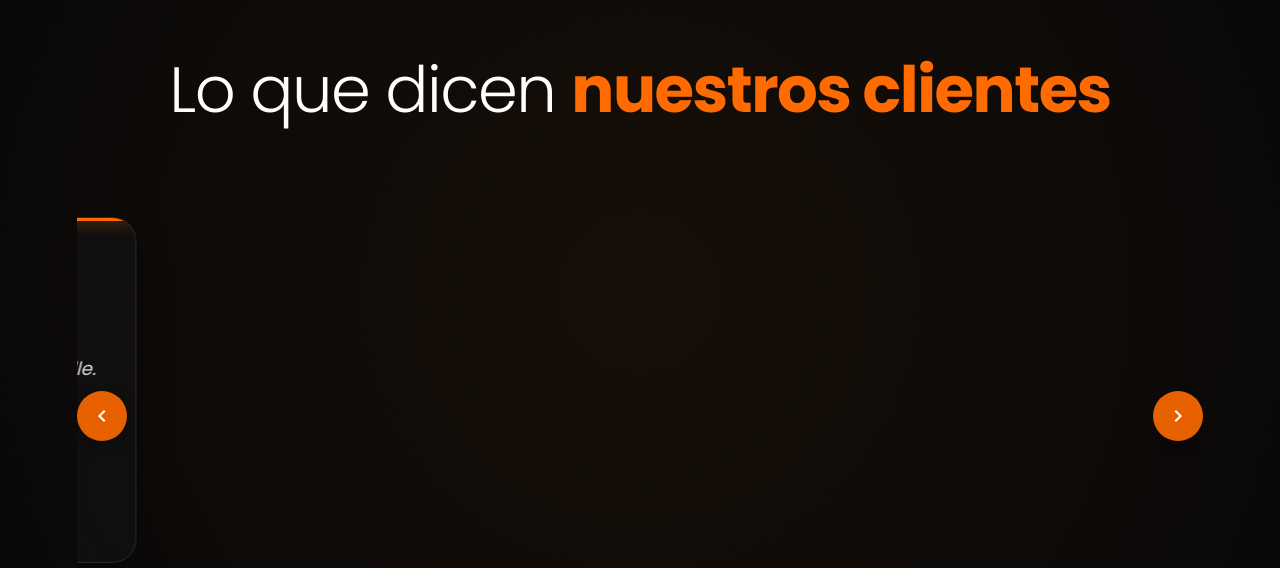
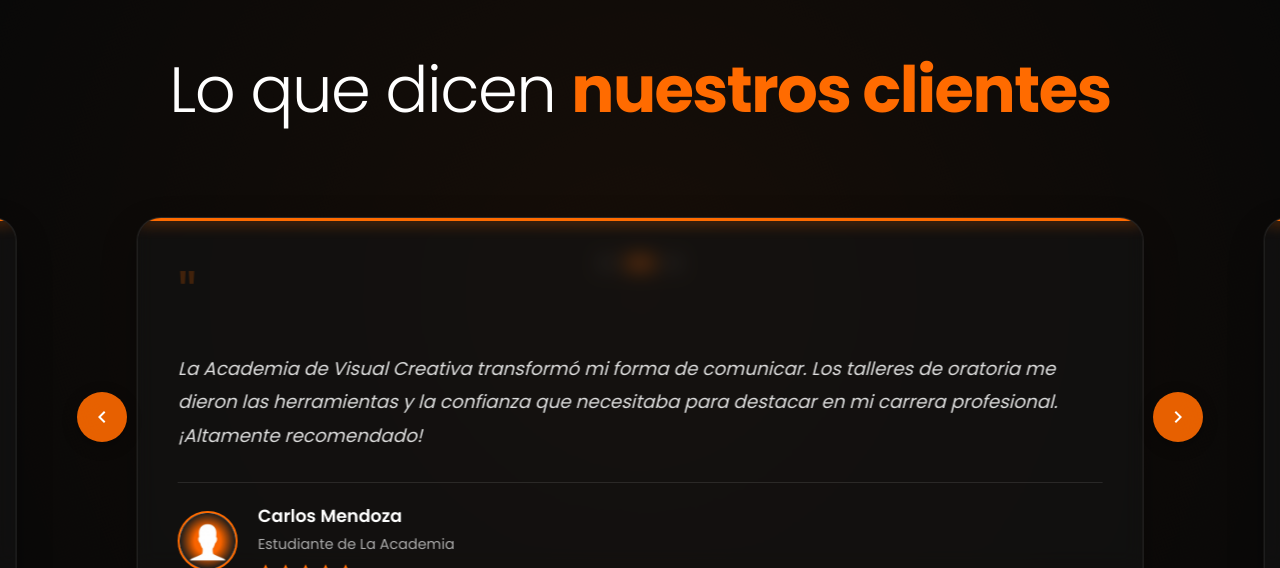
Before and after one commit to JuanCarlosM-Cell/visual-creativa, a website: page index.html in a window 1280 px wide. Shown: the part 2232-2800 px from the top of the page. Drawn offline with nearby package versions, Linux system fonts and the light colour scheme.

Commit message:
Fix: Corrección completa de overflow y testimonios
OVERFLOW FIXES:
- Logo: agregado overflow hidden y max-width fit-content
- Prevenir que logo escalado cause scroll horizontal

TESTIMONIOS FIXES:
- Reescrito CSS del carrusel completamente
- Cambiado min-width 100% a width 100% con position absolute
- Movido padding de carousel a cards individuales
- Agregado min-height para asegurar visibilidad
- Corregido box-sizing en todos los elementos
- Responsive actualizado para nueva estructura

Esto debería eliminar la barra blanca y mostrar testimonios

```diff
--- a/css/estilos.css
+++ b/css/estilos.css
@@ -126,6 +126,9 @@ body::-webkit-scrollbar {
 .encabezado .logo {
   display: flex;
   align-items: center;
+  overflow: hidden;
+  /* Prevenir que el logo cause overflow */
+  max-width: fit-content;
 }
 
 .encabezado .logo img {
@@ -133,6 +136,8 @@ body::-webkit-scrollbar {
   transform: scale(1.35);
   position: relative;
   left: -22px;
+  max-width: 100%;
+  /* Prevenir overflow del logo */
 }
 
 .encabezado .logo h1 {
--- a/css/testimonios.css
+++ b/css/testimonios.css
@@ -44,22 +44,29 @@
     margin: 0 auto;
     position: relative;
     z-index: 2;
-    overflow: hidden;
-    padding: 0 60px;
+    width: 100%;
+    box-sizing: border-box;
+    min-height: 400px;
+    /* Asegurar espacio para las tarjetas */
 }
 
 .testimonios-track {
     display: flex;
     transition: transform 0.5s cubic-bezier(0.25, 0.8, 0.25, 1);
     position: relative;
+    width: 100%;
 }
 
 /* Tarjeta de Testimonio */
 .testimonio-card {
-    min-width: 100%;
+    width: 100%;
     flex-shrink: 0;
-    position: relative;
+    position: absolute;
+    top: 0;
+    left: 0;
     box-sizing: border-box;
+    padding: 0 60px;
+    /* Espacio para los botones de navegación */
 }
 
 .testimonio-content {
@@ -72,8 +79,9 @@
     position: relative;
     overflow: hidden;
     transition: all 0.4s cubic-bezier(0.25, 0.8, 0.25, 1);
+    width: 100%;
     max-width: 100%;
-    margin: 0 auto;
+    box-sizing: border-box;
 }
 
 /* Borde superior animado */
@@ -245,7 +253,7 @@
         padding: 100px 6% 80px;
     }
 
-    .testimonios-carousel {
+    .testimonio-card {
         padding: 0 50px;
     }
 
@@ -273,7 +281,7 @@
         margin-bottom: 60px;
     }
 
-    .testimonios-carousel {
+    .testimonio-card {
         padding: 0 40px;
     }
 
```
